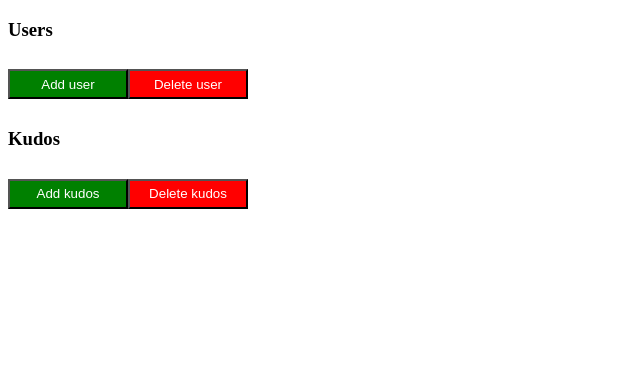
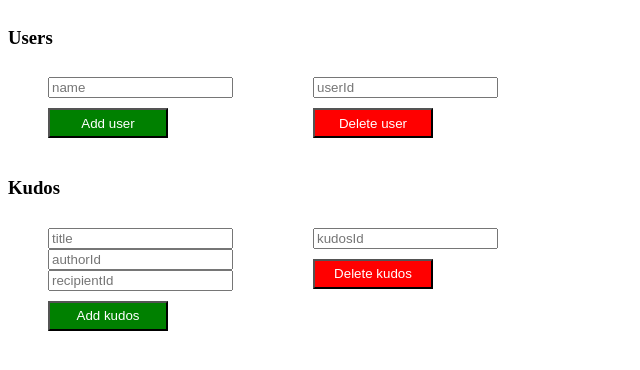
Before and after one commit to rkabaila/kudos-frontend, a React (Create React App) app: page / in a window 1280 px wide. Shown: the top 370 px of the page, without its empty margins (0-640 px from the left). Built offline with nearby package versions, Linux system fonts and the light colour scheme.

Commit message:
added forms to add and delete user and kudos

```diff
--- a/src/components/kudos-list.tsx
+++ b/src/components/kudos-list.tsx
@@ -1,8 +1,16 @@
 import React from "react";
 import { useQuery, useMutation } from "@apollo/react-hooks";
 import gql from "graphql-tag";
+import { Formik, Form, Field } from "formik";
 import { User } from "./users-list";
-import { StyledRow, DataWrapper, AddButton, DeleteButton } from "./styled";
+import {
+  DataWrapper,
+  AddButton,
+  DeleteButton,
+  Column,
+  Row,
+  FormWrapper
+} from "./styled";
 
 export interface Kudos {
   id: string;
@@ -33,8 +41,8 @@ const GET_KUDOS = gql`
 `;
 
 const ADD_KUDOS = gql`
-  mutation {
-    addKudos(title: "Test kudos") {
+  mutation AddKudos($title: String!, $authorId: ID, $recipientId: ID) {
+    addKudos(title: $title, authorId: $authorId, recipientId: $recipientId) {
       id
       title
     }
@@ -42,8 +50,8 @@ const ADD_KUDOS = gql`
 `;
 
 const DELETE_KUDOS = gql`
-  mutation {
-    deleteKudos(id: "ck3u9yct0008x07955ceiukym") {
+  mutation DeleteKudos($id: ID!) {
+    deleteKudos(id: $id) {
       id
     }
   }
@@ -51,18 +59,20 @@ const DELETE_KUDOS = gql`
 
 export const KudosList: React.FC = () => {
   const { loading, data } = useQuery<KudosData>(GET_KUDOS);
-  const [addKudos, { data: addKudosData }] = useMutation(ADD_KUDOS);
-  const [deleteKudos, { data: deleteKudosData }] = useMutation(DELETE_KUDOS);
+  const [addKudos] = useMutation(ADD_KUDOS);
+  const [deleteKudos] = useMutation(DELETE_KUDOS);
+
   return (
-    <div>
+    <Column>
       <h3>Kudos</h3>
       {loading ? (
         <p>Loading ...</p>
       ) : (
-        <div>
+        <Column>
+          <Column>
             {data &&
               data.kudoses.map((kudos: Kudos) => (
-              <StyledRow key={kudos.id}>
+                <Row key={kudos.id}>
                   <DataWrapper>{kudos.id} </DataWrapper>
                   <DataWrapper>{kudos.title}</DataWrapper>{" "}
                   <DataWrapper>
@@ -71,24 +81,69 @@ export const KudosList: React.FC = () => {
                   <DataWrapper>
                     sent to {kudos.recipient && kudos.recipient.name}
                   </DataWrapper>
-              </StyledRow>
+                </Row>
               ))}
-          <AddButton
-            onClick={() => {
-              addKudos();
+          </Column>
+          <Row>
+            <FormWrapper>
+              <Formik
+                initialValues={{ title: "", authorId: "", recipientId: "" }}
+                validate={values => {
+                  return {};
+                }}
+                onSubmit={values => {
+                  addKudos({
+                    variables: {
+                      title: values.title,
+                      authorId: values.authorId,
+                      recipientId: values.recipientId
+                    }
+                  });
                 }}
               >
-            Add kudos
-          </AddButton>
-          <DeleteButton
-            onClick={() => {
-              deleteKudos();
+                {() => (
+                  <Form>
+                    <Column>
+                      <Field type="text" name="title" placeholder="title" />
+                      <Field
+                        type="text"
+                        name="authorId"
+                        placeholder="authorId"
+                      />
+                      <Field
+                        type="text"
+                        name="recipientId"
+                        placeholder="recipientId"
+                      />
+                      <AddButton type="submit"> Add kudos</AddButton>
+                    </Column>
+                  </Form>
+                )}
+              </Formik>
+            </FormWrapper>
+            <FormWrapper>
+              <Formik
+                initialValues={{ kudosId: "" }}
+                validate={values => {
+                  return {};
+                }}
+                onSubmit={values => {
+                  deleteKudos({ variables: { id: values.kudosId } });
                 }}
               >
-            Delete kudos
-          </DeleteButton>
-        </div>
+                {() => (
+                  <Form>
+                    <Column>
+                      <Field type="text" name="kudosId" placeholder="kudosId" />
+                      <DeleteButton type="submit">Delete kudos</DeleteButton>
+                    </Column>
+                  </Form>
                 )}
-    </div>
+              </Formik>
+            </FormWrapper>
+          </Row>
+        </Column>
+      )}
+    </Column>
   );
 };
--- a/src/components/styled.tsx
+++ b/src/components/styled.tsx
@@ -1,8 +1,4 @@
 import styled from "@emotion/styled";
-
-export const StyledRow = styled.div`
-  display: flex;
-`;
 
 export const DataWrapper = styled.div`
   padding: 0 10px;
@@ -24,3 +20,16 @@ export const AddButton = styled(Button)`
 export const DeleteButton = styled(Button)`
   background-color: red;
 `;
+
+export const Row = styled.div`
+  display: flex;
+`;
+
+export const Column = styled.div`
+  display: flex;
+  flex-direction: column;
+`;
+
+export const FormWrapper = styled(Column)`
+  margin: 10px 40px;
+`;
--- a/src/components/users-list.tsx
+++ b/src/components/users-list.tsx
@@ -2,7 +2,15 @@ import React from "react";
 import { useQuery, useMutation } from "@apollo/react-hooks";
 import gql from "graphql-tag";
 import { Kudos } from "./kudos-list";
-import { StyledRow, DataWrapper, AddButton, DeleteButton } from "./styled";
+import {
+  Row,
+  DataWrapper,
+  AddButton,
+  DeleteButton,
+  Column,
+  FormWrapper
+} from "./styled";
+import { Form, Field, Formik } from "formik";
 
 export interface User {
   id: string;
@@ -51,8 +59,8 @@ const GET_USER_WRITTEN_KUDOS = gql`
 `;
 
 const ADD_USER = gql`
-  mutation {
-    addUser(name: "Test User") {
+  mutation AddUser($name: String!) {
+    addUser(name: $name) {
       id
       name
     }
@@ -60,8 +68,8 @@ const ADD_USER = gql`
 `;
 
 const DELETE_USER = gql`
-  mutation {
-    deleteUser(id: "ck3u9yct0008x07955ceiukym") {
+  mutation DeleteUser($id: ID!) {
+    deleteUser(id: $id) {
       id
     }
   }
@@ -71,30 +79,31 @@ export const UsersList: React.FC = () => {
   const { loading, data } = useQuery<UsersData>(GET_USERS);
   const { data: ownKudosData } = useQuery(GET_USER_OWN_KUDOS);
   const { data: writtenKudosData } = useQuery(GET_USER_WRITTEN_KUDOS);
-  const [addUser, { data: addUserData }] = useMutation(ADD_USER);
-  const [deleteUser, { data: deleteUserData }] = useMutation(DELETE_USER);
+  const [addUser] = useMutation(ADD_USER);
+  const [deleteUser] = useMutation(DELETE_USER);
   console.log("ownKudosData", ownKudosData);
   console.log("writtenKudosData", writtenKudosData);
 
   return (
-    <div>
+    <Column>
       <h3>Users</h3>
       {loading ? (
         <p>Loading ...</p>
       ) : (
-        <div>
+        <Column>
+          <Column>
             {data &&
               data.users.map((user: User) => {
                 const ownKudosText = user.ownKudos
                   .map(kudos => kudos.title)
-                .join();
+                  .join(", ");
                 const writtenKudosText = user.writtenKudos
                   .map(kudos => kudos.title)
-                .join();
+                  .join(", ");
 
                 return (
-                <div key={user.id}>
-                  <StyledRow>
+                  <Column key={user.id}>
+                    <Row>
                       <DataWrapper> {user.id} </DataWrapper>
                       <DataWrapper>{user.name} </DataWrapper>
                       <DataWrapper>own kudos: {ownKudosText} </DataWrapper>
@@ -102,26 +111,55 @@ export const UsersList: React.FC = () => {
                         {" "}
                         written kudos: {writtenKudosText}
                       </DataWrapper>
-                  </StyledRow>
-                </div>
+                    </Row>
+                  </Column>
                 );
               })}
-          <AddButton
-            onClick={() => {
-              addUser();
+          </Column>
+          <Row>
+            <FormWrapper>
+              <Formik
+                initialValues={{ name: "" }}
+                validate={values => {
+                  return {};
+                }}
+                onSubmit={values => {
+                  addUser({ variables: { name: values.name } });
                 }}
               >
-            Add user
-          </AddButton>
-          <DeleteButton
-            onClick={() => {
-              deleteUser();
+                {() => (
+                  <Form>
+                    <Column>
+                      <Field type="text" name="name" placeholder="name" />
+                      <AddButton type="submit"> Add user</AddButton>
+                    </Column>
+                  </Form>
+                )}
+              </Formik>
+            </FormWrapper>
+            <FormWrapper>
+              <Formik
+                initialValues={{ userId: "" }}
+                validate={values => {
+                  return {};
+                }}
+                onSubmit={values => {
+                  deleteUser({ variables: { id: values.userId } });
                 }}
               >
-            Delete user
-          </DeleteButton>
-        </div>
+                {() => (
+                  <Form>
+                    <Column>
+                      <Field type="text" name="userId" placeholder="userId" />
+                      <DeleteButton type="submit">Delete user</DeleteButton>
+                    </Column>
+                  </Form>
                 )}
-    </div>
+              </Formik>
+            </FormWrapper>
+          </Row>
+        </Column>
+      )}
+    </Column>
   );
 };
```
Lines whose indentation alone changed are shown as unchanged.
